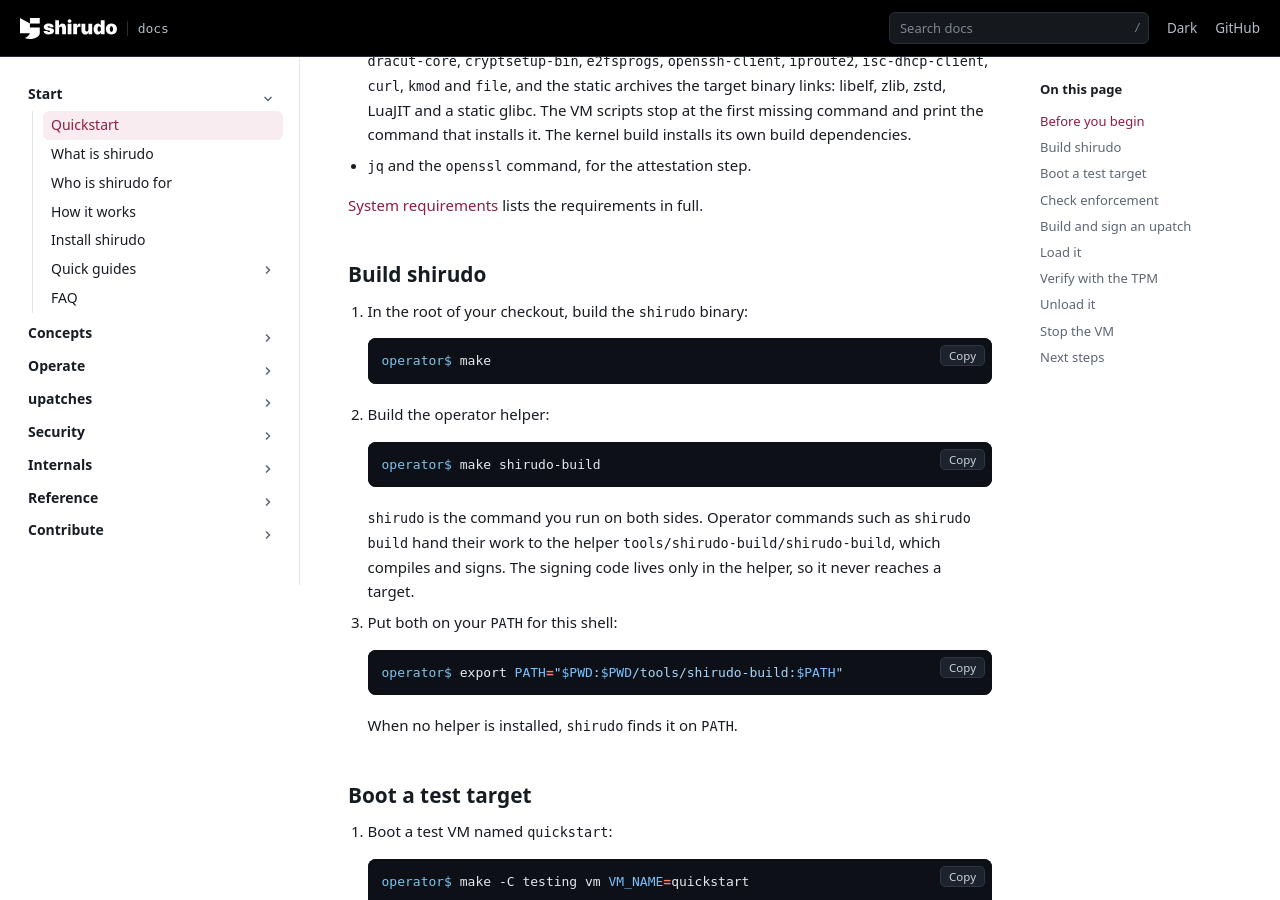
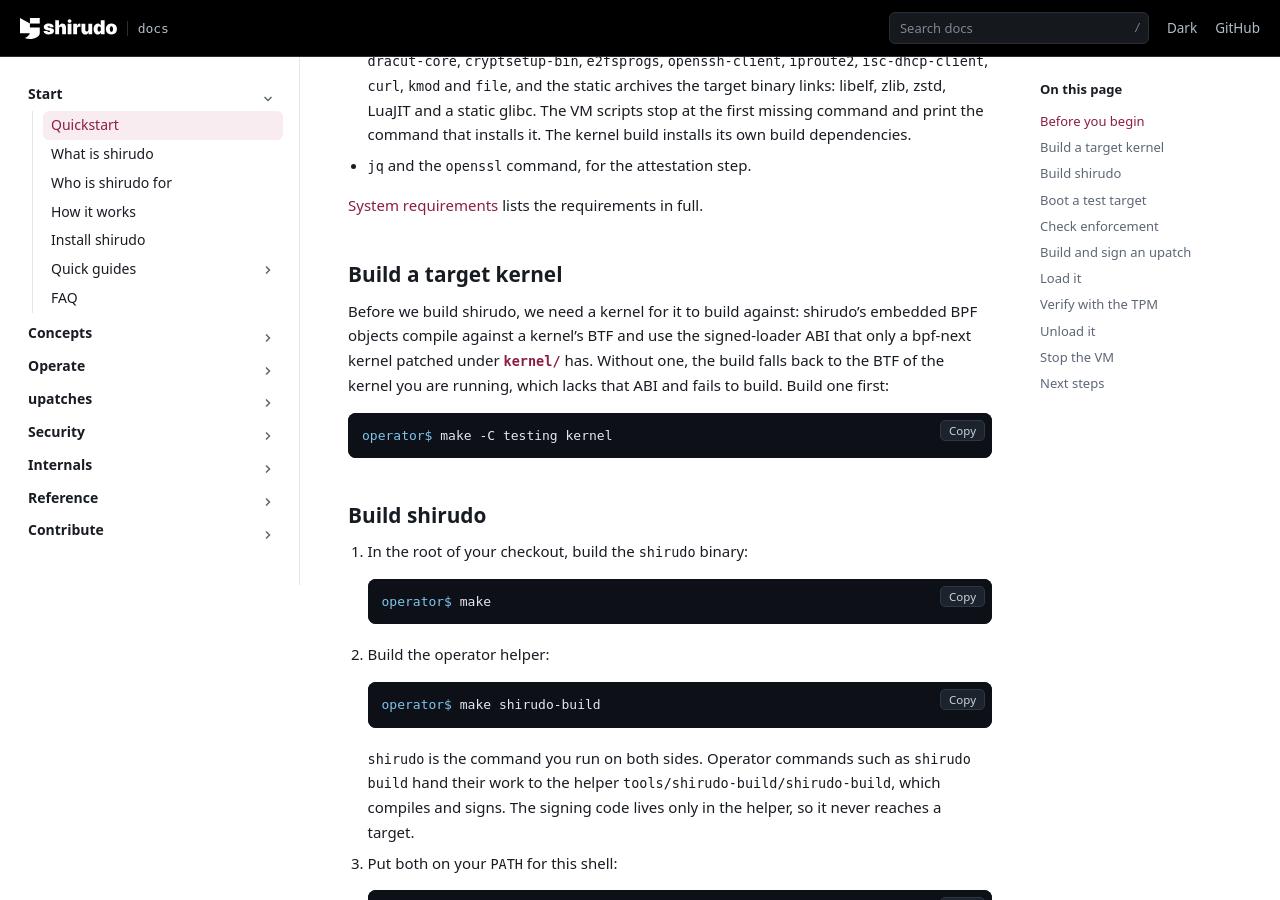
Before and after one commit to AliBashaSY/shirudo, a Sphinx documentation site: the page built from Documentation/start/quickstart.rst, in a window 1280 px wide and 900 px high, scrolled down 699 px. Built offline with Sphinx 7.4.7, drawn with Linux system fonts in a browser that asks for light colours; pages that are not in the unit, such as notebooks, are missing from menus.

Commit message:
docs: build a target kernel before shirudo in the quickstart
A fresh checkout likely has no bpf-next kernel's BTF yet, so the first
plain make falls back to the running host's kernel BTF and fails to
compile the embedded BPF objects against the signed-loader ABI. Tell
readers to build one with `make -C testing kernel` before building
shirudo.

Signed-off-by: Tobias Klauser <tklauser@distanz.ch>

```diff
--- a/Documentation/start/quickstart.rst
+++ b/Documentation/start/quickstart.rst
@@ -44,6 +44,20 @@ Before you begin
 - ``jq`` and the ``openssl`` command, for the attestation step.
 
 :doc:`/operate/plan/system-requirements` lists the requirements in full.
+
+Build a target kernel
+----------------------
+
+Before we build shirudo, we need a kernel for it to build against:
+shirudo's embedded BPF objects compile against a kernel's BTF and use
+the signed-loader ABI that only a bpf-next kernel patched under
+:src:`kernel/` has. Without one, the build falls back to the BTF of the
+kernel you are running, which lacks that ABI and fails to build. Build
+one first:
+
+.. code-block:: console
+
+   operator$ make -C testing kernel
 
 Build shirudo
 -------------
```
